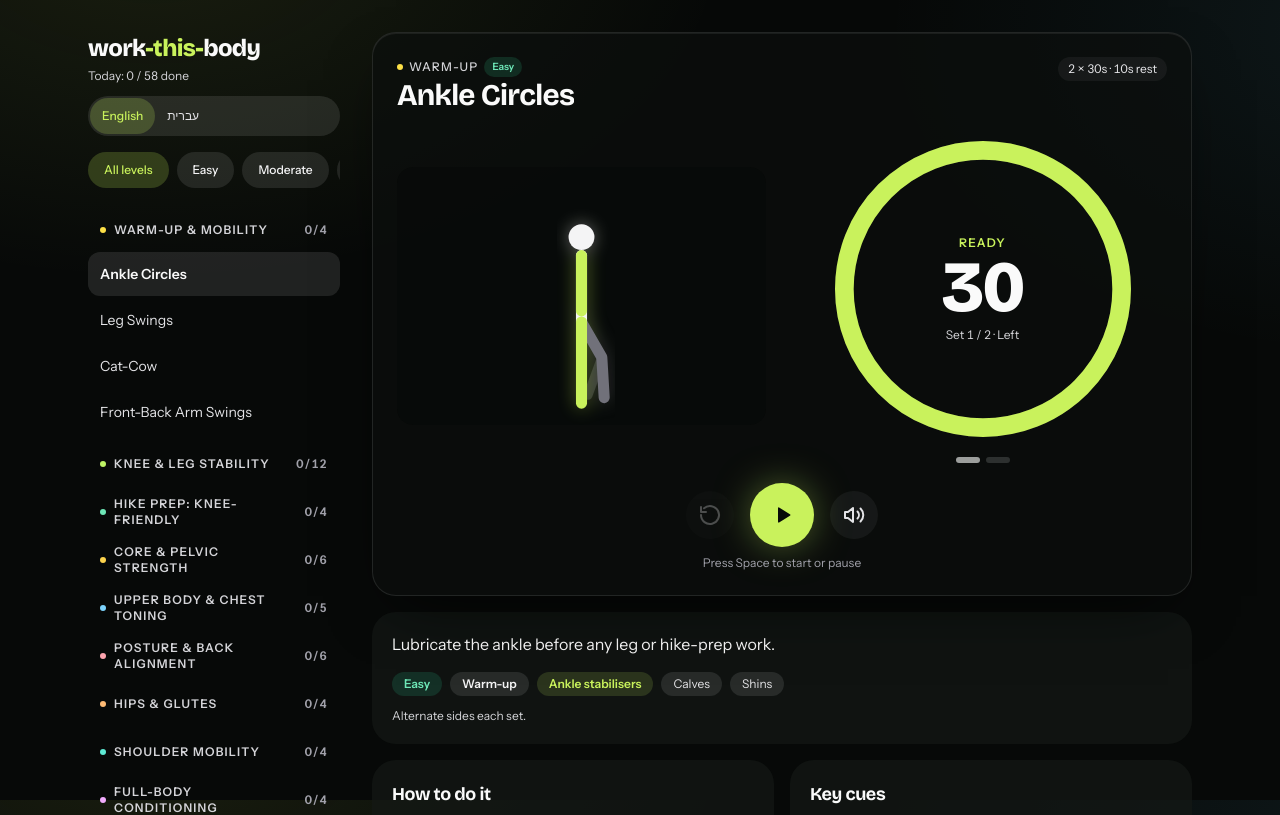
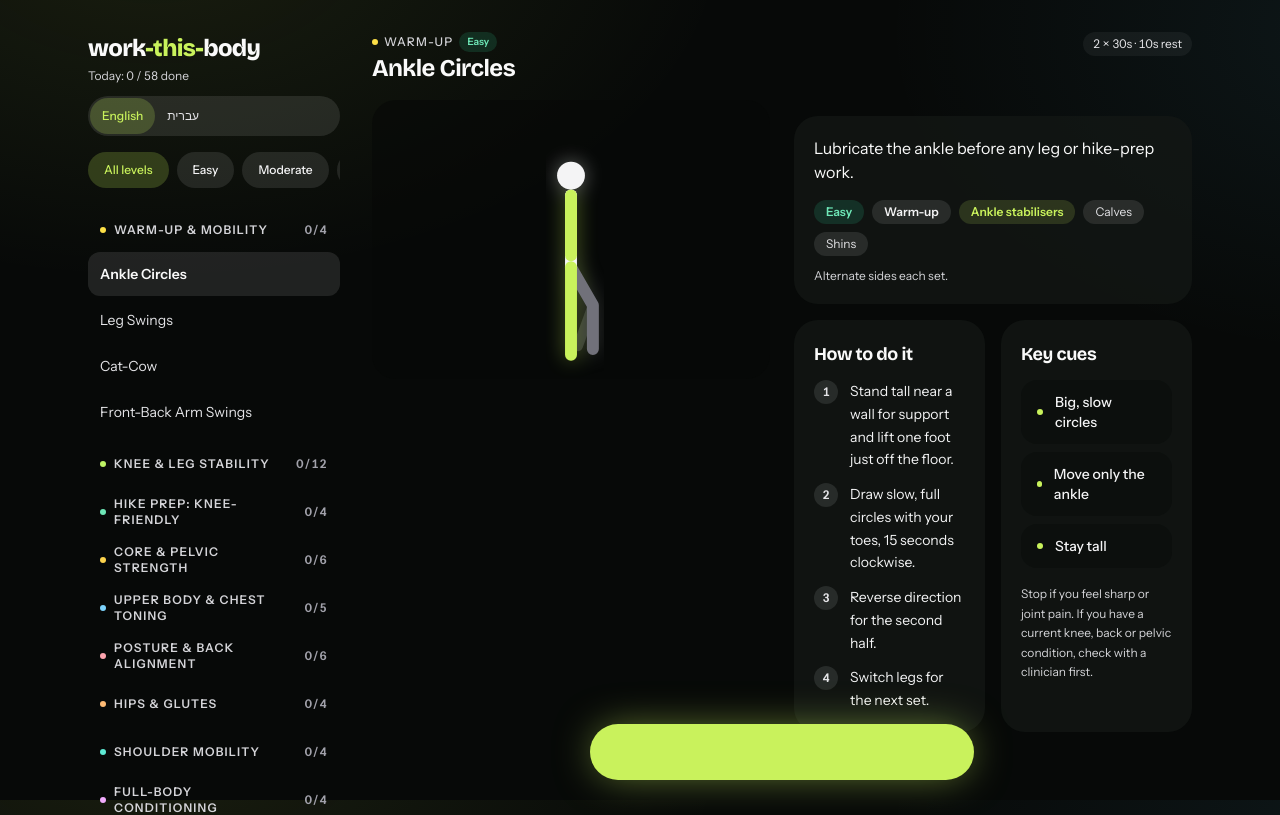
Before and after one commit to adikobi/work-this-body, a Next.js app: page / in a window 1280 px wide. Shown: the top 815 px of the page. Built offline with nearby package versions, Linux system fonts and the light colour scheme.

Commit message:
Refactor Workout component for improved clarity

```diff
--- a/components/Workout.tsx
+++ b/components/Workout.tsx
@@ -27,6 +27,11 @@ interface Props {
 export default function Workout({ exercise, category, next, onNext, onComplete }: Props) {
   const { t: ui, content } = useI18n(); // `t` below is the interval timer, so the UI strings are `ui`
   const levels = content.levels;
+  // "learn": read the instructions first. "train": timer + simulation. Resets per exercise (AppShell keys on exercise.id).
+  const [mode, setMode] = useState<"learn" | "train">("learn");
+  const modeRef = useRef(mode);
+  useEffect(() => { modeRef.current = mode; });
+
   const [sound, setSound] = useState(true);
   useEffect(() => {
     const muted = read("wtb:sound") === "0";
@@ -36,13 +41,11 @@ export default function Workout({ exercise, category, next, onNext, onComplete }
   const toggleSound = () => {
     const next = !sound;
     setSound(next);
-    setMuted(!next); // the audio layer owns muting
+    setMuted(!next);
     write("wtb:sound", next ? "1" : "0");
-    if (next) unlockAudio(); // un-muting is a user gesture: make sure the audio context is running
+    if (next) unlockAudio();
   };
 
-  // `sound` is always true here on purpose: the timer keeps firing its cues and lib/audio silences them
-  // while muted, so un-muting works immediately and the timer never holds a stale mute value.
   const t = useIntervalTimer({ work: exercise.work, rest: exercise.rest, sets: exercise.sets, prep: PREP, sound: true });
 
   const secs = Math.ceil(t.remainingMs / 1000);
@@ -76,7 +79,6 @@ export default function Workout({ exercise, category, next, onNext, onComplete }
               ? ui.status.rest
               : ui.status.work;
 
-  // Which side is up (alternating exercises): during rest, show the side that's coming.
   const upcoming = resting ? t.set + 1 : t.set;
   const side = exercise.alternate ? (upcoming % 2 === 1 ? ui.sideLeft : ui.sideRight) : null;
 
@@ -84,10 +86,11 @@ export default function Workout({ exercise, category, next, onNext, onComplete }
   const toggleRef = useRef(toggle);
   useEffect(() => { toggleRef.current = toggle; });
 
-  // Space starts / pauses (ignored while a button or field has focus).
+  // Space starts / pauses (only in train mode; ignored while a button or field has focus).
   useEffect(() => {
     const onKey = (e: KeyboardEvent) => {
       const el = e.target as HTMLElement | null;
+      if (modeRef.current !== "train") return;
       if (e.code !== "Space" || e.repeat || el?.closest("button, a, input, select, textarea")) return;
       e.preventDefault();
       toggleRef.current();
@@ -96,7 +99,6 @@ export default function Workout({ exercise, category, next, onNext, onComplete }
     return () => window.removeEventListener("keydown", onKey);
   }, []);
 
-  // Live countdown in the tab title. Restores the title of the current language (not a captured one) so a mid-workout language switch can't leave a stale title.
   useEffect(() => {
     if (!running) return;
     document.title = `${ui.secs(secs)} · ${label} — ${exercise.name}`;
@@ -105,14 +107,8 @@ export default function Workout({ exercise, category, next, onNext, onComplete }
 
   useEffect(() => { if (t.status === "done") onComplete(exercise.id); }, [t.status, exercise.id, onComplete]);
 
-  return (
-    <div className="animate-rise">
-      {/* The stage: visual + timer share one sticky card, so both stay on screen while the guide scrolls. */}
-      <section
-        className={`glass sticky top-2 z-20 rounded-3xl border bg-ink-900/70 p-3 shadow-glass backdrop-blur-xl transition-colors duration-200 ease-snap sm:p-4 lg:top-4 lg:p-6 ${tone.border}`}
-        aria-label={ui.stage}
-      >
-        <header className="mb-2 flex items-start justify-between gap-3 lg:mb-4">
+  const header = (
+    <header className="mb-2 flex items-start justify-between gap-3 md:mb-4">
       <div className="min-w-0">
         <p className="flex items-center gap-1.5 text-xs font-medium uppercase tracking-widest text-zinc-300">
           <span className={`h-1.5 w-1.5 rounded-full ${category.dot}`} />
@@ -121,15 +117,49 @@ export default function Workout({ exercise, category, next, onNext, onComplete }
             {levels[exercise.level].label}
           </span>
         </p>
-            <h2 className="truncate font-display text-xl font-bold tracking-tight text-zinc-50 sm:text-2xl lg:text-3xl">{exercise.name}</h2>
+        <h2 className="truncate font-display text-xl font-bold tracking-tight text-zinc-50 sm:text-2xl">{exercise.name}</h2>
       </div>
       <p className="shrink-0 rounded-full bg-white/5 px-2.5 py-1 text-xs tabular-nums text-zinc-200">
         {ui.summary(exercise.sets, exercise.work, exercise.rest)}
       </p>
     </header>
+  );
 
-        <div className="grid grid-cols-5 items-center gap-2 lg:grid-cols-2 lg:gap-8">
-          <div className="relative col-span-3 overflow-hidden rounded-2xl bg-ink-950/60 lg:col-span-1">
+  // ---- Step 1: read the instructions before anything starts ----
+  if (mode === "learn") {
+    return (
+      <div className="animate-rise">
+        <div className="mt-1 md:mt-0">{header}</div>
+        <div className="md:grid md:grid-cols-2 md:items-start md:gap-6">
+          <div className="overflow-hidden rounded-3xl bg-ink-950/60 md:sticky md:top-4">
+            <Visualizer motion={exercise.motion} cycle={exercise.cycle} playing hold={false} resting={false} urgent={false} />
+          </div>
+          <Guide exercise={exercise} />
+        </div>
+        <div className="sticky bottom-3 z-20 flex justify-center pb-2">
+          <button
+            type="button"
+            onClick={() => setMode("train")}
+            className="flex h-14 w-full max-w-sm items-center justify-center rounded-full bg-work px-6 text-base font-bold text-ink-950 shadow-glow transition-transform duration-150 ease-snap active:scale-95"
+          >
+            {ui.guide.startExercise}
+          </button>
+        </div>
+      </div>
+    );
+  }
+
+  // ---- Step 2: workout. md+: stage left (sticky), guide right, so they never overlap ----
+  return (
+    <div className="animate-rise md:grid md:grid-cols-2 md:items-start md:gap-6">
+      <section
+        className={`glass sticky top-2 z-20 rounded-3xl border bg-ink-900/70 p-3 shadow-glass backdrop-blur-xl transition-colors duration-200 ease-snap sm:p-4 md:top-4 ${tone.border}`}
+        aria-label={ui.stage}
+      >
+        {header}
+
+        <div className="grid grid-cols-5 items-center gap-2">
+          <div className="relative col-span-3 overflow-hidden rounded-2xl bg-ink-950/60">
             <Visualizer motion={exercise.motion} cycle={exercise.cycle} playing={playing} hold={hold} resting={resting} urgent={urgent} />
             {exercise.hold && !resting && (
               <span className="absolute start-2 top-2 rounded-full bg-white/10 px-2 py-0.5 text-xs font-medium uppercase tracking-widest text-zinc-200">{ui.hold}</span>
@@ -141,7 +171,7 @@ export default function Workout({ exercise, category, next, onNext, onComplete }
             )}
           </div>
 
-          <div className="col-span-2 flex flex-col items-center lg:col-span-1">
+          <div className="col-span-2 flex flex-col items-center">
             <div className="relative w-full max-w-xs">
               <svg viewBox="0 0 120 120" width="120" height="120" className="block h-auto w-full" aria-hidden="true">
                 <circle cx="60" cy="60" r={R} className="fill-none stroke-white/10" strokeWidth="7" />
@@ -160,7 +190,7 @@ export default function Workout({ exercise, category, next, onNext, onComplete }
                 <span className={`text-xs font-semibold uppercase tracking-widest transition-colors duration-200 ${tone.text}`}>{label}</span>
                 <span
                   key={urgent ? secs : "steady"}
-                  className={`font-display text-5xl font-extrabold leading-none tabular-nums tracking-tight sm:text-6xl lg:text-7xl ${urgent ? "animate-pop text-warn" : "text-zinc-50"}`}
+                  className={`font-display text-5xl font-extrabold leading-none tabular-nums tracking-tight ${urgent ? "animate-pop text-warn" : "text-zinc-50"}`}
                 >
                   {t.status === "done" ? "✓" : secs}
                 </span>
@@ -183,7 +213,7 @@ export default function Workout({ exercise, category, next, onNext, onComplete }
           </div>
         </div>
 
-        <div className="mt-3 flex items-center justify-center gap-4 lg:mt-5">
+        <div className="mt-3 flex items-center justify-center gap-4">
           <button type="button" className={iconBtn} onClick={t.reset} aria-label={ui.reset} disabled={t.status === "idle"}>
             <ResetIcon />
           </button>
@@ -210,7 +240,7 @@ export default function Workout({ exercise, category, next, onNext, onComplete }
           </button>
         )}
         <p className="sr-only" aria-live="polite">{ui.live(label, t.set, exercise.sets, side)}</p>
-        <p className="mt-2 hidden text-center text-xs text-zinc-400 lg:block">{ui.spaceHint}</p>
+        <p className="mt-2 hidden text-center text-xs text-zinc-400 md:block">{ui.spaceHint}</p>
       </section>
 
       <Guide exercise={exercise} />
```
Lines whose indentation alone changed are shown as unchanged.
